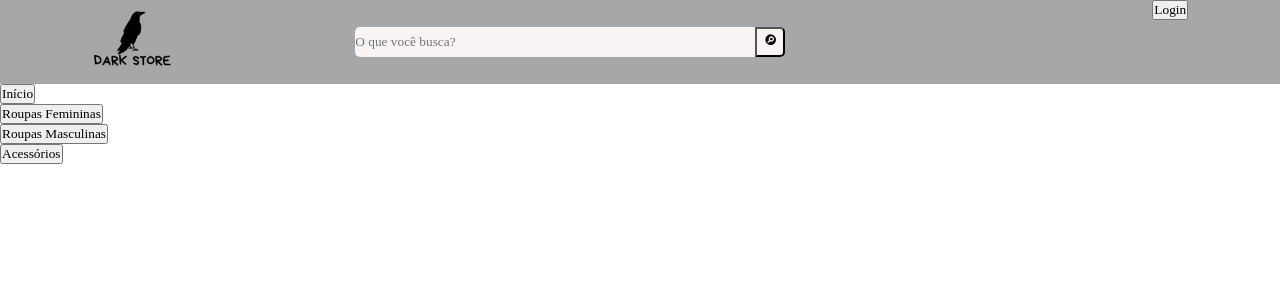
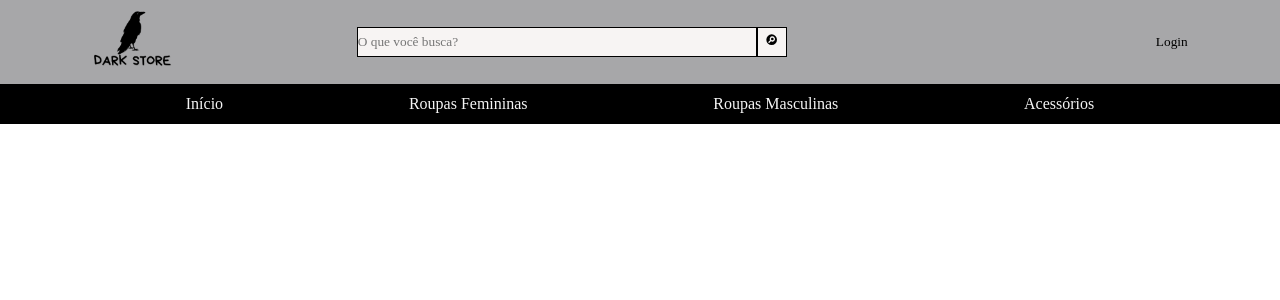
Before and after one commit to asnts/darkstore, a React (Create React App) app in the folder dark_store/: page / in a window 1280 px wide. Shown: the top 300 px of the page. Built offline with nearby package versions, Linux system fonts and the light colour scheme.

Commit message:
update style of top_header search_box input and add style of mid_header

```diff
--- a/dark_store/src/comp/nav.css
+++ b/dark_store/src/comp/nav.css
@@ -26,33 +26,68 @@ justify-content: space-around;
     display: flex;
     align-items: center;
     justify-content: space-around;
+
 }
 
 .header .top_header .search_box input {
-
-border-top-left-radius: 5px;
-border-bottom-left-radius: 5px;
 background: #F7F4F3;
-border: 1px solid #373737;
-border: none;
+border: solid 1px black;
 width: 400px;
 height: 30px;
+}
 
+
+.header .top_header .search_box button {
+
+    background: #F7F4F3;
+    border: solid 1px black;
+    width: 30px;
+    height: 30px;
+    cursor: pointer;
+
+    }
+
+
+    .header .top_header .search_box button:hover{
+        background: #A7A7A9;
+    }
+
+    .header .top_header .login_btn {
+    display: flex;
+    align-items: center;
+    justify-content: center;
+
+    }
+
+.header .top_header .login_btn button {
+   border: none;
+   background: none;
 
 }
 
-.header .top_header .search_box button {
 
-    border-top-right-radius: 5px;
-    border-bottom-right-radius: 5px;
-    background: #F7F4F3;
-    width: 30px;
-    height: 30px;
+.header .top_header .login_btn button:hover {
+    text-decoration: underline;
 
-    }
+ }
 
-header .top_header .user {
+
+ .header .mid_header {
+    height: 40px;
+    background: black;
     display: flex;
+    justify-content:space-evenly;
     align-items: center;
-    justify-content: space-around;
-}
+ }
+
+ .header .mid_header button{
+    border: none;
+    background: none;
+    font-size: medium;
+    color: whitesmoke;
+ }
+
+ .header .mid_header button:hover{
+    text-decoration: underline;
+    color: #A7A7A9;
+ }
```
